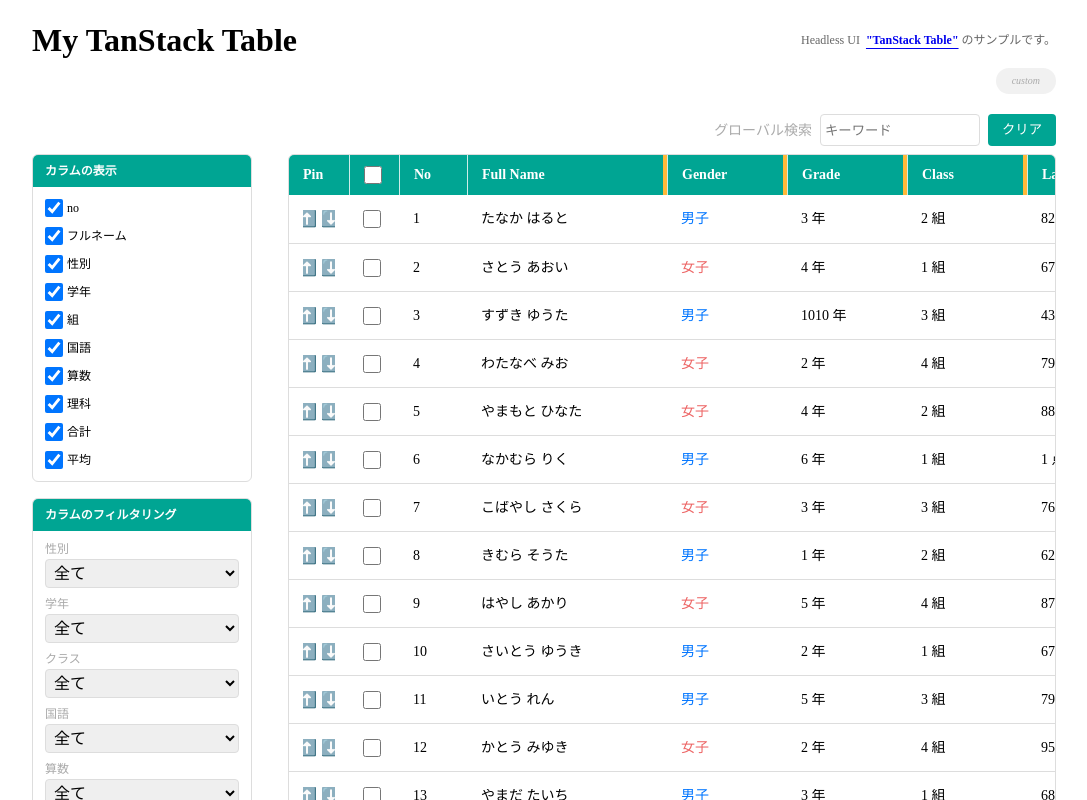
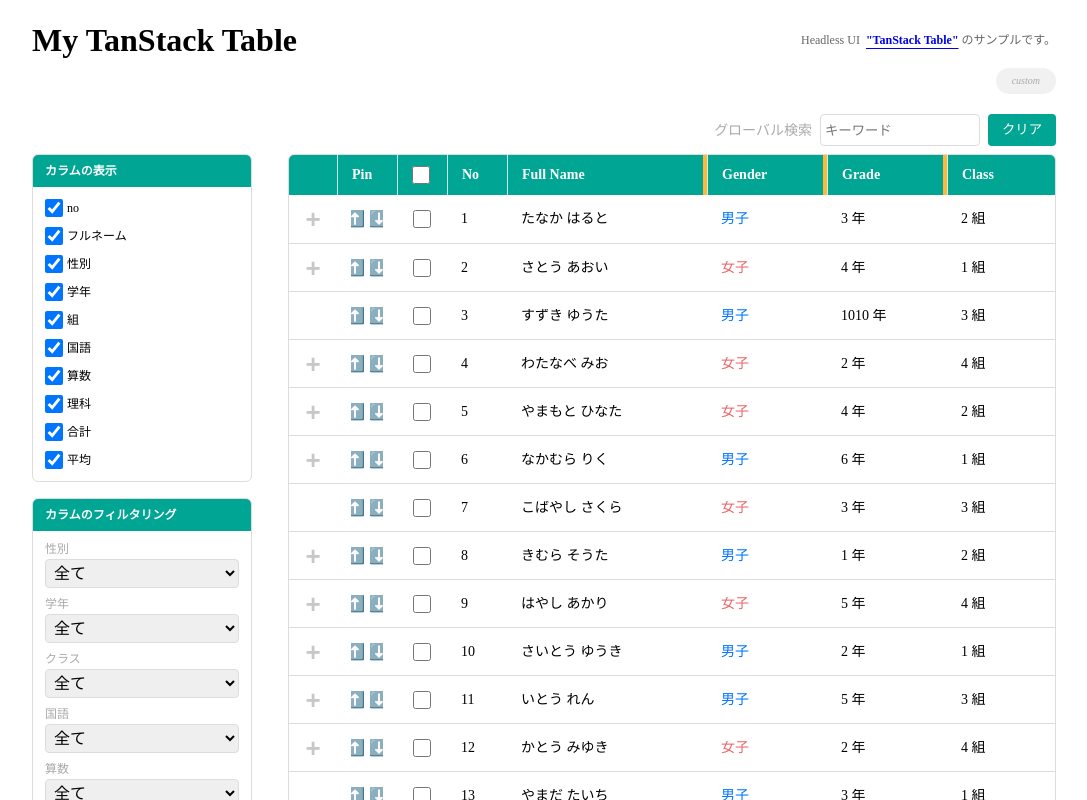
Before and after one commit to twosun-8-git/tanstack-table, a Next.js app: page /custom-flat-column in a window 1280 px wide. Shown: the top 800 px of the page, without its empty margins (96-1183 px from the left). Built offline with nearby package versions, Linux system fonts and the light colour scheme.

Commit message:
Expanding機能追加

```diff
--- a/src/app/_components/GridTableBodyRow.tsx
+++ b/src/app/_components/GridTableBodyRow.tsx
@@ -20,9 +20,7 @@ export function GridTableBodyRow<T>({
 }: Props<T>) {
   return (
     <div
-      className={`grid__row  ${
-        row.getCanSelect() ? "selectable" : "no-selectable"
-      } ${rowSelected[row.index] ? "selected" : ""}`}
+      className={`grid__row  ${rowSelected[row.index] ? "selected" : ""}`}
       onClick={() => handleRowClick(row)}
       style={style}
     >
--- a/src/app/_rows/index.tsx
+++ b/src/app/_rows/index.tsx
@@ -1,4 +1,3 @@
-const a = "A";
 export const rows = [
   {
     no: 1,
--- a/src/app/custom-flat-column/_columns/index.tsx
+++ b/src/app/custom-flat-column/_columns/index.tsx
@@ -24,6 +24,28 @@ const gteFilter: FilterFn<Student> = (row, columnId, filterValue) => {
 /** Accessor Column だけが実データを扱っているので検索対象になる */
 
 export const columns = [
+  columnHelper.display({
+    id: "expander",
+    header: () => null,
+    cell: ({ row }) =>
+      row.getCanExpand() && (
+        <div className={`expander ${row.getIsExpanded() ? "is-active" : ""}`}>
+          <button
+            type="button"
+            onClick={() => {
+              row.getToggleExpandedHandler();
+            }}
+          >
+            {row.getIsExpanded() ? "✖" : "+"}
+          </button>
+        </div>
+      ),
+    enableHiding: false,
+    enableSorting: false,
+    enablePinning: false,
+    enableResizing: false,
+    size: 48,
+  }),
   columnHelper.display({
     id: "pin",
     header: "Pin",
@@ -94,14 +116,14 @@ export const columns = [
     footer: (info) => info.column.id.toUpperCase(),
     enableResizing: false,
     enablePinning: false,
-    size: 68,
+    size: 60,
   }),
   columnHelper.display({
     id: "fullName",
     meta: "フルネーム",
     header: () => <b>Full Name</b>,
-    cell: (info) => {
-      const { firstName, lastName } = info.row.original;
+    cell: ({ row }) => {
+      const { firstName, lastName } = row.original;
       return `${lastName} ${firstName}`;
     },
     footer: "フルネーム",
--- a/src/app/custom-flat-column/page.tsx
+++ b/src/app/custom-flat-column/page.tsx
@@ -1,10 +1,11 @@
 "use client";
 
-import { useEffect, useState } from "react";
+import React, { useEffect, useState } from "react";
 import {
   Row,
   useReactTable,
   getCoreRowModel,
+  getExpandedRowModel,
   getFilteredRowModel,
   getPaginationRowModel,
   getSortedRowModel,
@@ -101,6 +102,11 @@ export default function Page() {
   useEffect(() => {
     console.info("🟢 Global Filters: ", globalFilter);
   }, [globalFilter]);
+
+  /**
+   * Expanding
+   **/
+  const [expanded, setExpanded] = useState({});
 
   /**
    * Column Filter
@@ -204,16 +210,25 @@ export default function Page() {
   const [rowSelection, setRowSelection] = useState<RowSelectionState>({});
   const [rowSelected, setRowSelected] = useState<RowSelectionState>({});
 
-  const handleRowClick = <T,>(row: Row<T>, isCheck: boolean = true) => {
+  const handleRowClick = <T,>(
+    row: Row<T>,
+    isCheck: boolean = false,
+    isExpander: boolean = true
+  ) => {
     // enableRowSelection の条件にマッチしていない場合は何もしない
     if (!row.getCanSelect()) return;
 
-    // Row クリックで Checkbox も連動するかを制御
+    // Checkbox も連動するかを制御
     if (isCheck) {
       setRowSelection((prev) => ({
         ...prev,
         [row.id]: !prev[row.id],
       }));
+    }
+
+    // Expender も連動するかを制御
+    if (isExpander) {
+      row.getCanExpand() && row.toggleExpanded();
     }
 
     // クリックした Row index をrowSelectedに格納(UI)
@@ -223,13 +238,17 @@ export default function Page() {
     }));
 
     // 選択した Row データ
-    console.log(row.index);
+    console.log(row);
   };
 
-  // 確認用: RowSelection
+  // 確認用: RowSelection, RowSelected
   useEffect(() => {
     console.info("🟢 Row Selection: ", rowSelection);
   }, [rowSelection]);
+
+  useEffect(() => {
+    console.info("🟣 Row Selected: ", rowSelected);
+  }, [rowSelected]);
 
   /**
    * Sort
@@ -259,12 +278,12 @@ export default function Page() {
    * enableExpanding: Row の展開機能（ default: false ）
    */
 
-  /** Column Init */
+  /** Column Init 機能とUIを合わせる */
   const isEnables = [
+    { enableExpanding: true, id: "expander" },
+    { enableRowSelection: true, id: "checkbox" },
     { enableRowPinning: true, id: "pin" },
-    { enableRowSelection: true, id: "checkbox" },
   ];
-
   const newColumns = columns.filter((column) => {
     // すべてのフィルタ条件をチェック
     return !isEnables.some((obj) => {
@@ -282,6 +301,12 @@ export default function Page() {
     data,
     columns: newColumns,
     getCoreRowModel: getCoreRowModel(),
+
+    // Expanding
+    enableExpanding: !isEnables.some((obj) => obj.enableExpanding === false),
+    getExpandedRowModel: getExpandedRowModel(),
+    onExpandedChange: setExpanded,
+    getRowCanExpand: (row) => row.original.details != null,
 
     // Global Filter
     onGlobalFilterChange: setGlobalFilter,
@@ -333,6 +358,7 @@ export default function Page() {
     onColumnVisibilityChange: setColumnVisibility,
 
     state: {
+      expanded,
       globalFilter,
       columnFilters,
       columnPinning,
@@ -447,8 +473,8 @@ export default function Page() {
                     ? table.getCenterRows()
                     : table.getRowModel().rows
                   ).map((row) => (
+                    <React.Fragment key={row.id}>
                       <GridTableBodyRow
-                      key={row.id}
                         row={row}
                         rowSelected={rowSelected}
                         handleRowClick={handleRowClick}
@@ -461,6 +487,29 @@ export default function Page() {
                           />
                         ))}
                       </GridTableBodyRow>
+                      {row.getIsExpanded() && row.original.details && (
+                        <div className="grid__row-sub">
+                          {row.original.details.birthday && (
+                            <dl>
+                              <dt>誕生日</dt>
+                              <dd>{row.original.details.birthday}</dd>
+                            </dl>
+                          )}
+                          {row.original.details.bloodtype && (
+                            <dl>
+                              <dt>血液型</dt>
+                              <dd>{row.original.details.bloodtype}</dd>
+                            </dl>
+                          )}
+                          {row.original.details.club && (
+                            <dl>
+                              <dt>部活動</dt>
+                              <dd>{row.original.details.club}</dd>
+                            </dl>
+                          )}
+                        </div>
+                      )}
+                    </React.Fragment>
                   ))}
                   {enableRowPinning &&
                     table.getBottomRows().map((row) => (
--- a/src/app/style.css
+++ b/src/app/style.css
@@ -268,12 +268,7 @@ header p {
   border-radius: 6px;
   overflow: auto;
 }
-.grid__header,
-.grid__body,
-.grid__footer {
-  display: contents;
-}
-.grid__header .grid__row {
+.grid__header {
   position: sticky;
   top: 0;
   z-index: 2;
@@ -283,14 +278,8 @@ header p {
   grid-auto-flow: column;
   justify-content: start;
 }
-.grid__row.selectable {
-  cursor: pointer;
-}
 .grid__row.selected .grid__cell {
   background: var(--secondaryColor);
-}
-.grid__row.no-selectable {
-  cursor: not-allowed;
 }
 .grid__row.no-selectable .grid__cell {
   color: #aaa;
@@ -330,13 +319,13 @@ header p {
 .grid__footer .grid__cell {
   height: 24px;
 }
-
 .grid__cell-inner {
   display: flex;
   align-items: center;
 }
 .grid__cell-content {
   display: block;
+  width: 100%;
   overflow: hidden;
   text-overflow: ellipsis;
   white-space: nowrap;
@@ -347,7 +336,6 @@ header p {
 .grid__cell span.female {
   color: var(--red);
 }
-
 .grid__header .grid__cell button {
   display: inline-block;
   color: #fff;
@@ -362,7 +350,27 @@ header p {
   opacity: 1;
   pointer-events: auto;
 }
-
+.grid__row-sub {
+  display: flex;
+  flex-direction: row;
+  gap: 24px;
+  font-size: 12px;
+  padding: 16px;
+  background: #fafffe;
+  border-top: 1px solid #eef5f3;
+}
+.grid__row-sub dl {
+  display: flex;
+  align-items: center;
+}
+.grid__row-sub dt {
+  background: #eee;
+  padding: 6px;
+  border: 1px solid #ddd;
+  border-radius: 4px;
+  margin-right: 8px;
+  color: #666;
+}
 .resizer {
   position: absolute;
   right: 0;
@@ -379,12 +387,14 @@ header p {
   background: rgb(250, 97, 108);
   opacity: 1;
 }
+.expander,
 .pin {
   display: flex;
   width: 100%;
   align-items: center;
   justify-content: center;
 }
+.expander.is-active button,
 .pin__reset {
   font-size: 18px;
   color: #c8c8c8;
@@ -395,6 +405,11 @@ header p {
   color: #c8c8c8;
   padding: 2px;
   cursor: pointer;
+}
+.expander button {
+  font-size: 26px;
+  font-weight: bold;
+  color: #c8c8c8;
 }
 .pagination {
   display: flex;
@@ -493,10 +508,14 @@ header p {
   .grid__cell:hover .resizer {
     opacity: 1;
   }
+  .expander:hover button {
+    color: #000;
+  }
   .pin__top:hover,
   .pin__bottom:hover {
     color: var(--primaryColor);
   }
+  .expander.is-active:hover button,
   .pin__reset:hover {
     color: var(--red);
   }
```
Also changed, not shown: src/app/_rows/type.ts (+7 -5 lines). Lines whose indentation alone changed are shown as unchanged.
